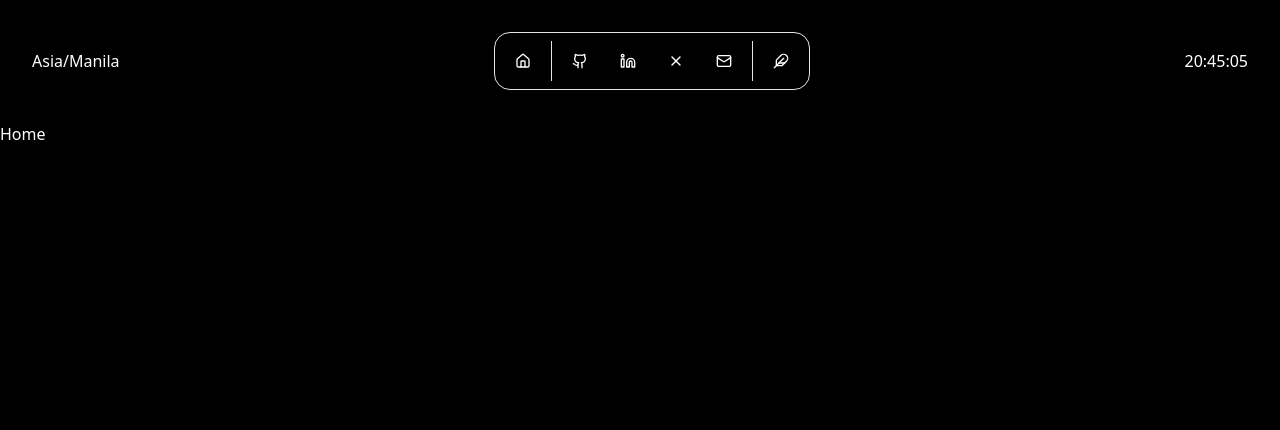
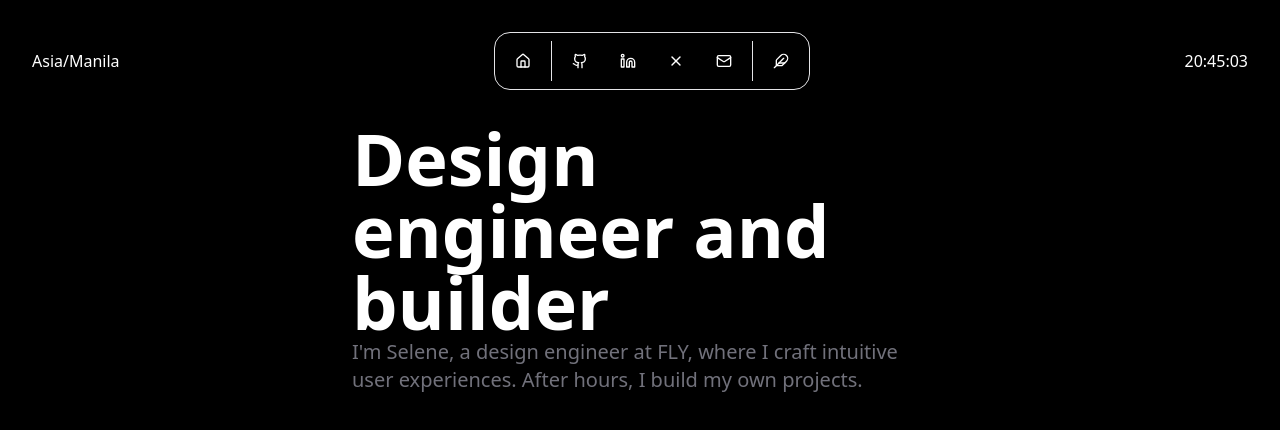
Before and after one commit to azkriven/portfolio, a Next.js app: page / in a window 1280 px wide. Shown: the top 430 px of the page. Built offline with nearby package versions, Linux system fonts and the light colour scheme.

Commit message:
✨ feat: add Spotlight component 💡🎯

```diff
--- a/app/layout.tsx
+++ b/app/layout.tsx
@@ -1,7 +1,8 @@
+import Header from "@/components/header";
 import type { Metadata } from "next";
 import { Geist, Geist_Mono } from "next/font/google";
 import "./globals.css";
-import Header from "@/components/header";
+import { Spotlight } from "@/components/spotlight";
 import IntroScreen from "@/components/intro/intro-screen";
 
 const geistSans = Geist({
@@ -29,8 +30,10 @@ export default function RootLayout({
             <body
                 className={`${geistSans.variable} ${geistMono.variable} antialiased bg-black text-white`}
             >
-                <Header />
-                {children}
+                <Spotlight>
+                    <Header />
+                    {children}
+                </Spotlight>
                 <IntroScreen animateOut />
             </body>
         </html>
--- a/app/page.tsx
+++ b/app/page.tsx
@@ -1,3 +1,9 @@
+import Hero from "@/components/home/hero";
+
 export default function Home() {
-    return <div>Home</div>;
+    return (
+        <main className="max-w-xl mx-auto">
+            <Hero />
+        </main>
+    );
 }
--- a/components/animations/blur.tsx
+++ b/components/animations/blur.tsx
@@ -14,7 +14,7 @@ interface BlurRevealProps {
 
 export function BlurReveal({
     children,
-    direction = "left",
+    direction = "right",
     blurStrength = 10,
     duration = 1,
     delay = 2,
--- a/components/header/header-nav.tsx
+++ b/components/header/header-nav.tsx
@@ -56,7 +56,7 @@ const DATA = {
 
 export function HeaderNav() {
     return (
-        <div>
+        <nav>
             <TooltipProvider>
                 <Dock direction="middle">
                     <DockIcon>
@@ -133,6 +133,6 @@ export function HeaderNav() {
                     </DockIcon>
                 </Dock>
             </TooltipProvider>
-        </div>
+        </nav>
     );
 }
--- a/components/header/index.tsx
+++ b/components/header/index.tsx
@@ -5,11 +5,7 @@ import TimeDisplay from "./time-display";
 
 export default function Header() {
     return (
-        <BlurReveal
-            delay={2}
-            direction="right"
-            className="p-8 flex items-center justify-between"
-        >
+        <BlurReveal className="p-8 flex items-center justify-between">
             <p>{person.location}</p>
             <HeaderNav />
             <TimeDisplay timeZone={person.location} />
--- /dev/null
+++ b/components/home/hero.tsx
@@ -0,0 +1,13 @@
+import { BlurReveal } from "@/components/animations/blur";
+
+export default function Hero() {
+    return (
+        <BlurReveal className="min-h-screen">
+            <h1 className="font-black text-7xl">Design engineer and builder</h1>
+            <p className="text-muted-foreground text-xl">
+                I'm Selene, a design engineer at FLY, where I craft intuitive
+                user experiences. After hours, I build my own projects.
+            </p>
+        </BlurReveal>
+    );
+}
--- a/components/intro/intro-screen.tsx
+++ b/components/intro/intro-screen.tsx
@@ -187,7 +187,7 @@ export default function IntroScreen({ animateOut }: { animateOut?: boolean }) {
             {isVisible && (
                 <motion.div
                     className={cn(
-                        "flex flex-col items-center justify-center gap-1 overflow-hidden bg-black py-4 md:gap-3 h-screen w-screen z-50 absolute top-0 bottom-0 left-0 right-0"
+                        "flex flex-col items-center justify-center gap-1 overflow-hidden bg-black py-4 md:gap-3 h-screen w-full z-50 absolute top-0 bottom-0 left-0 right-0"
                     )}
                     exit={{ opacity: 0, transition: { duration: 0.5 } }}
                 >
--- /dev/null
+++ b/components/spotlight.tsx
@@ -0,0 +1,108 @@
+"use client";
+
+import { motion, useMotionTemplate, useMotionValue } from "framer-motion";
+import React, { useCallback, useEffect, useRef } from "react";
+
+import { cn } from "@/lib/utils";
+
+interface MagicCardProps {
+    children?: React.ReactNode;
+    className?: string;
+    gradientSize?: number;
+    gradientColor?: string;
+    gradientOpacity?: number;
+    gradientFrom?: string;
+    gradientTo?: string;
+}
+
+export function Spotlight({
+    children,
+    className,
+    gradientSize = 500,
+    gradientColor = "#262626",
+    gradientOpacity = 0.8,
+    gradientFrom = "#9E7AFF",
+    gradientTo = "#FE8BBB",
+}: MagicCardProps) {
+    const cardRef = useRef<HTMLDivElement>(null);
+    const mouseX = useMotionValue(-gradientSize);
+    const mouseY = useMotionValue(-gradientSize);
+
+    const handleMouseMove = useCallback(
+        (e: MouseEvent) => {
+            if (cardRef.current) {
+                const { left, top } = cardRef.current.getBoundingClientRect();
+                const clientX = e.clientX;
+                const clientY = e.clientY;
+                mouseX.set(clientX - left);
+                mouseY.set(clientY - top);
+            }
+        },
+        [mouseX, mouseY]
+    );
+
+    const handleMouseOut = useCallback(
+        (e: MouseEvent) => {
+            if (!e.relatedTarget) {
+                document.removeEventListener("mousemove", handleMouseMove);
+                mouseX.set(-gradientSize);
+                mouseY.set(-gradientSize);
+            }
+        },
+        [handleMouseMove, mouseX, gradientSize, mouseY]
+    );
+
+    const handleMouseEnter = useCallback(() => {
+        document.addEventListener("mousemove", handleMouseMove);
+        mouseX.set(-gradientSize);
+        mouseY.set(-gradientSize);
+    }, [handleMouseMove, mouseX, gradientSize, mouseY]);
+
+    useEffect(() => {
+        document.addEventListener("mousemove", handleMouseMove);
+        document.addEventListener("mouseout", handleMouseOut);
+        document.addEventListener("mouseenter", handleMouseEnter);
+
+        return () => {
+            document.removeEventListener("mousemove", handleMouseMove);
+            document.removeEventListener("mouseout", handleMouseOut);
+            document.removeEventListener("mouseenter", handleMouseEnter);
+        };
+    }, [handleMouseEnter, handleMouseMove, handleMouseOut]);
+
+    useEffect(() => {
+        mouseX.set(-gradientSize);
+        mouseY.set(-gradientSize);
+    }, [gradientSize, mouseX, mouseY]);
+
+    return (
+        <div
+            ref={cardRef}
+            className={cn("group relative rounded-[inherit]", className)}
+        >
+            <motion.div
+                className="pointer-events-none absolute inset-0 rounded-[inherit] bg-border duration-300 group-hover:opacity-100"
+                style={{
+                    background: useMotionTemplate`
+          radial-gradient(${gradientSize}px circle at ${mouseX}px ${mouseY}px,
+          ${gradientFrom},
+          ${gradientTo},
+          hsl(var(--border)) 100%
+          )
+          `,
+                }}
+            />
+            <div className="absolute inset-px rounded-[inherit] bg-black" />
+            <motion.div
+                className="pointer-events-none absolute inset-px rounded-[inherit] opacity-0 transition-opacity duration-300 group-hover:opacity-100"
+                style={{
+                    background: useMotionTemplate`
+            radial-gradient(${gradientSize}px circle at ${mouseX}px ${mouseY}px, ${gradientColor}, transparent 100%)
+          `,
+                    opacity: gradientOpacity,
+                }}
+            />
+            <div className="relative">{children}</div>
+        </div>
+    );
+}
```
